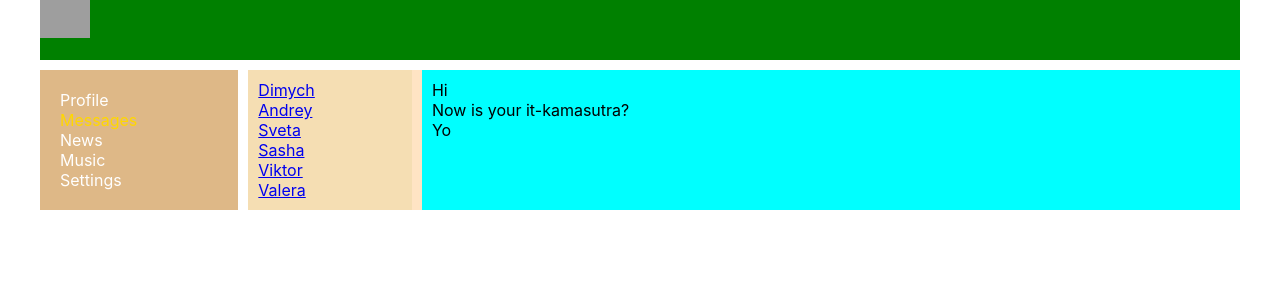
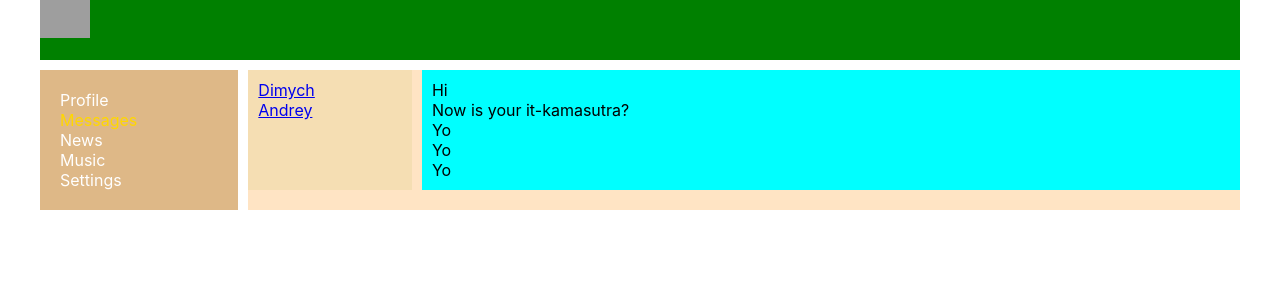
Before and after one commit to Traigel/Social-network-JS, a React (Create React App) app: page /dialogs in a window 1280 px wide. Shown: the top 300 px of the page. Built offline with nearby package versions, Linux system fonts and the light colour scheme; grey boxes are pictures that could not be loaded.

Commit message:
24 Array

```diff
--- a/src/components/Dialogs/Dialogs.jsx
+++ b/src/components/Dialogs/Dialogs.jsx
@@ -11,28 +11,37 @@
 };
 
 const Message = (props) => {
-    return (
-    <div className={classes.message}>
-        {props.message}
-    </div>
-    )
-}
+  return <div className={classes.message}>{props.message}</div>;
+};
+
+let dialogsData = [
+  { id: 1, name: "Dimych" },
+  { id: 2, name: "Andrey" },
+  { id: 3, name: "Sveta" },
+  { id: 4, name: "Sasha" },
+  { id: 5, name: "Viktor" },
+  { id: 6, name: "Valera" },
+];
+
+let messagesData = [
+    { id: 1, message: "Hi" },
+    { id: 2, message: "Now is your it-kamasutra?" },
+    { id: 3, message: "Yo" },
+  ];
 
 const Dialogs = (props) => {
   return (
     <div className={classes.dialogs}>
       <div className={classes.dialogsItems}>
-        <DialogItem name="Dimych" id="1" />
-        <DialogItem name="Andrey" id="2" />
-        <DialogItem name="Sveta" id="3" />
-        <DialogItem name="Sasha" id="4" />
-        <DialogItem name="Viktor" id="5" />
-        <DialogItem name="Valera" id="6" />
+        <DialogItem name={dialogsData[0].name} id={dialogsData[0].id} />
+        <DialogItem name={dialogsData[1].name} id={dialogsData[1].id} />
       </div>
       <div className={classes.messages}>
-          <Message message="Hi" />
-          <Message message="Now is your it-kamasutra?" />
-          <Message message="Yo" />
+        <Message message={messagesData[0].message} />
+        <Message message={messagesData[1].message} />
+        <Message message={messagesData[2].message} />
+        <Message message={messagesData[2].message} />
+        <Message message={messagesData[2].message} />
       </div>
     </div>
   );
--- a/src/components/Profile/MyPosts/MyPosts.jsx
+++ b/src/components/Profile/MyPosts/MyPosts.jsx
@@ -1,6 +1,12 @@
 import React from "react";
 import classes from "./MyPosts.module.css";
 import Post from "./Post/Post";
+
+let postData = [
+  { id: 1, message: "Hi, how are you?", likesCount: 39 },
+  { id: 2, message: "It's my first post", likesCount: 14 },
+  { id: 3, message: "Yo", likesCount: 21 },
+];
 
 const MyPosts = () => {
   return (
@@ -15,8 +21,8 @@
         </div>
       </div>
       <div className={classes.posts}>
-        <Post message="Hi, how are you?" likesCount="4" />
-        <Post message="It's my first post" likesCount="9" />
+        <Post message={postData[0].message} likesCount={postData[0].likesCount} />
+        <Post message={postData[1].message} likesCount={postData[1].likesCount} />
       </div>
     </div>
   );
```
